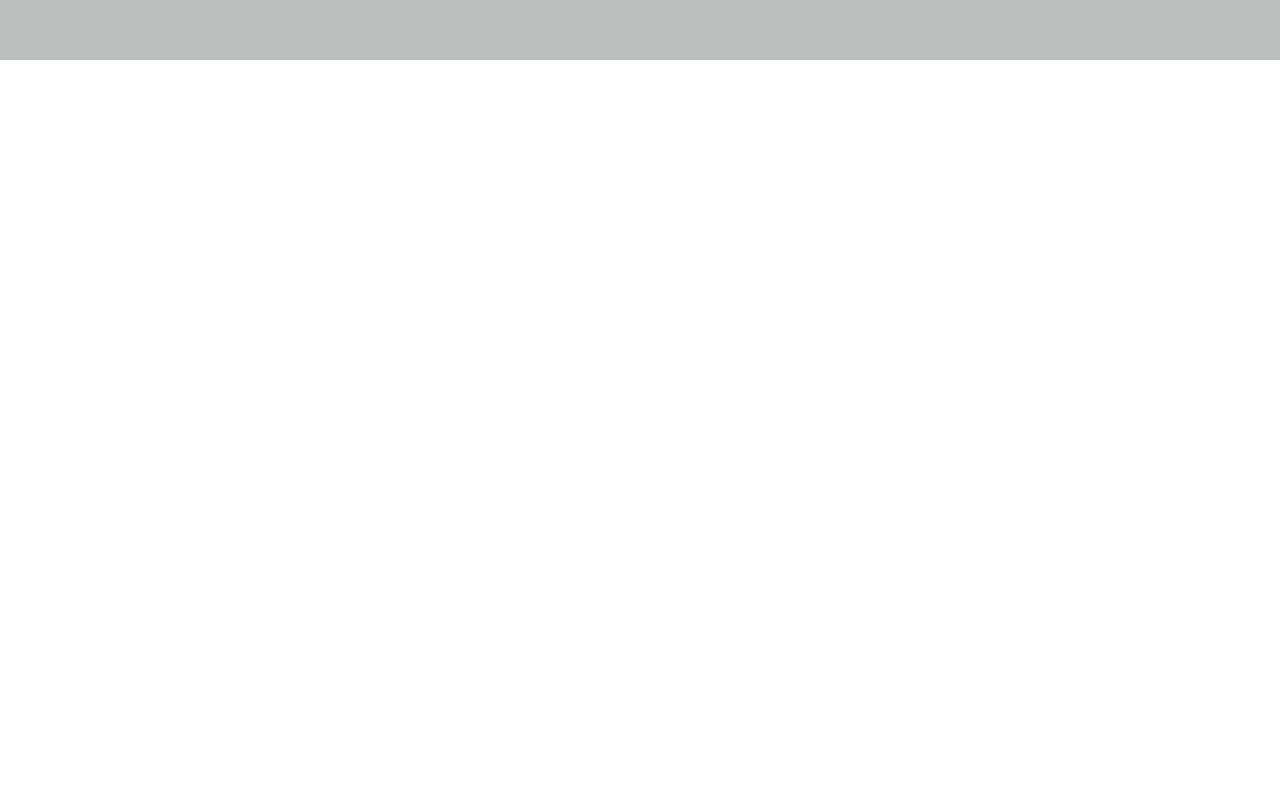
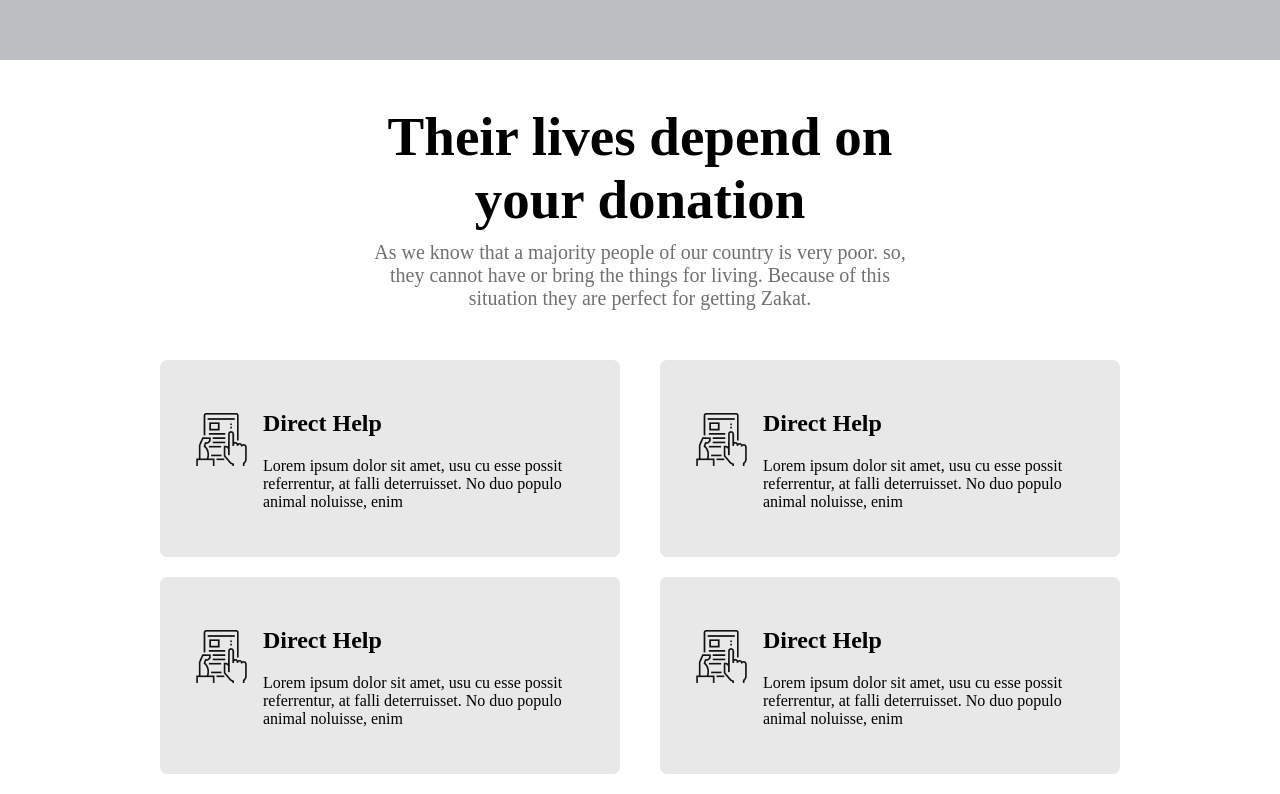
Before and after one commit to Md-Rubel-Ahmed-Rana/zakat, a plain HTML site: page index.html in a window 1280 px wide. Shown: the part 2424-3218 px from the top of the page. Before the commit the page ends 2484 px from the top, so only its background shows below. Drawn offline with Linux system fonts and the light colour scheme.

Commit message:
card menu completed

```diff
--- a/index.html
+++ b/index.html
@@ -29,7 +29,7 @@
     </main>
     <section id="main-two-container">
         <div class="main-two-img half-width">
-            <img src="./images/donate.jpg" alt="">
+            <img src="./images/donate2.jpg" alt="">
         </div>
         <div class="main-two-details half-width">
             <h1>Their lives depend on your donation</h1>
@@ -37,5 +37,55 @@
             <button>Explore More</button>
         </div>
     </section>
+    <section>
+        <div>
+            <div class="live-on-donate">
+                <h1>Their lives depend on your donation</h1>
+                <p>As we know that a majority people of our country is very poor. so, they cannot have or bring the things for living. Because of this situation they are perfect for getting Zakat.</p>
+            </div>
+            <div class="card-menu">
+                <div class="card-half">
+                    <div class="card">
+                        <div class="card-icon">
+                            <img src="./images/icon.png" alt="">
+                        </div>
+                        <div class="card-text">
+                            <h2>Direct Help</h2>
+                            <p>Lorem ipsum dolor sit amet, usu cu esse possit referrentur, at falli deterruisset. No duo populo animal noluisse, enim</p>
+                        </div>
+                    </div>
+                    <div class="card">
+                        <div class="card-icon">
+                            <img src="./images/icon.png" alt="">
+                        </div>
+                        <div class="card-text">
+                            <h2>Direct Help</h2>
+                            <p>Lorem ipsum dolor sit amet, usu cu esse possit referrentur, at falli deterruisset. No duo populo animal noluisse, enim</p>
+                        </div>
+                    </div>
+                </div>
+                <div class="card-half">
+                    <div class="card">
+                        <div class="card-icon">
+                            <img src="./images/icon.png" alt="">
+                        </div>
+                        <div class="card-text">
+                            <h2>Direct Help</h2>
+                            <p>Lorem ipsum dolor sit amet, usu cu esse possit referrentur, at falli deterruisset. No duo populo animal noluisse, enim</p>
+                        </div>
+                    </div>
+                    <div class="card">
+                        <div class="card-icon">
+                            <img src="./images/icon.png" alt="">
+                        </div>
+                        <div class="card-text">
+                            <h2>Direct Help</h2>
+                            <p>Lorem ipsum dolor sit amet, usu cu esse possit referrentur, at falli deterruisset. No duo populo animal noluisse, enim</p>
+                        </div>
+                    </div>
+                </div>
+            </div>
+        </div>
+    </section>
 </body>
 </html>
--- a/style.css
+++ b/style.css
@@ -137,3 +137,43 @@ body{
     color: white;
     cursor: pointer;
 }
+
+.live-on-donate{
+    width: 550px;
+    margin: 30px auto;
+}
+
+.live-on-donate > h1{
+    font-size: 55px;
+    text-align: center;
+    margin-bottom: 0;
+}
+.live-on-donate > p{
+    font-size: 20px;
+    text-align: center;
+    margin-bottom: 0;
+    margin-top: 10px;
+    color: #0000008f;
+}
+
+.card-menu{
+    width: 1000px;
+    margin: auto;
+    display: flex;
+}
+
+.card{
+    display: flex;
+    background-color: #00000017;
+    margin: 20px;
+    padding: 30px;
+    border-radius: 7px;
+}
+.card-icon{
+    margin-top: 18px;
+    padding: 5px;
+}
+
+.card-text{
+    margin-left: 10px;
+}
```
Also changed, not shown: images/donate2.jpg (renamed from images/zakat-bg.jpg), images/icon.png (added).
